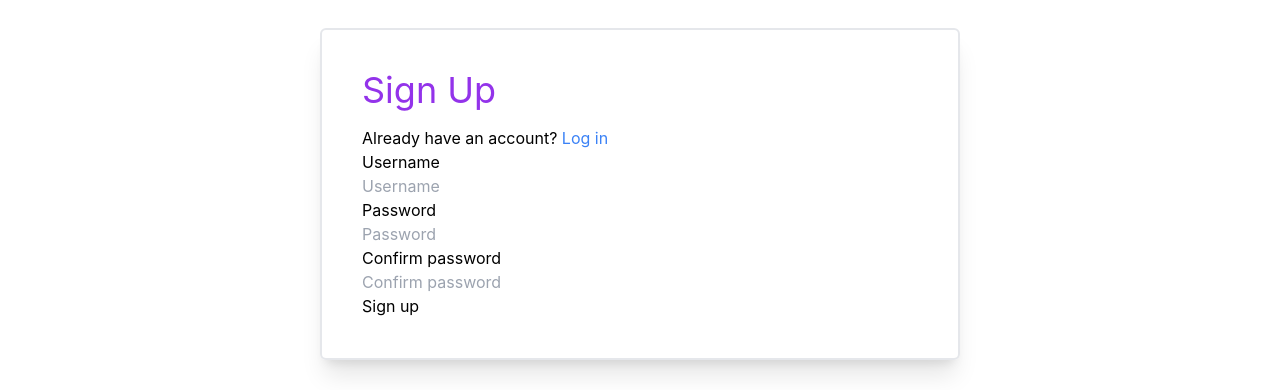
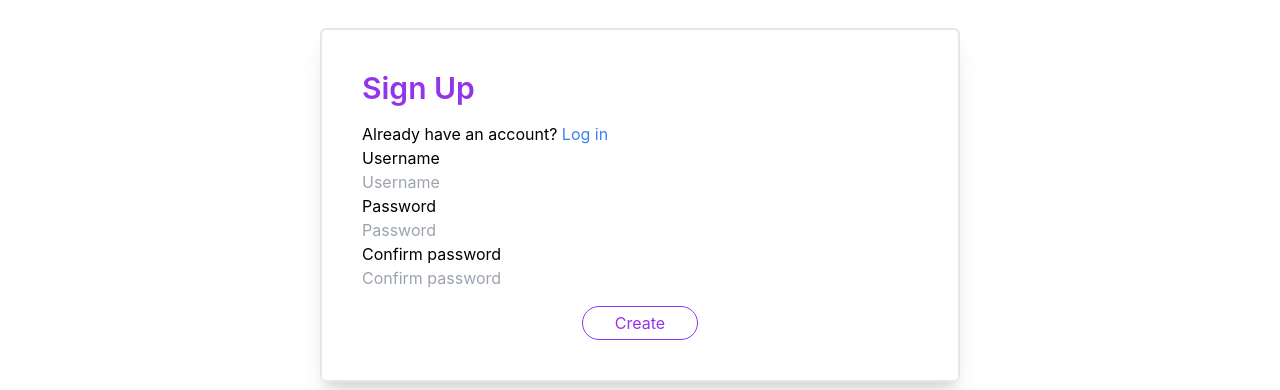
Before and after one commit to SultanBadri/MERN-blog, a React (Create React App) app in the folder client/: page /signup in a window 1280 px wide. Shown: the part 152-542 px from the top of the page. Built offline with nearby package versions, Linux system fonts and the light colour scheme; no server answers.

Commit message:
Made some much needed design improvements

```diff
--- a/client/src/pages/Dashboard.tsx
+++ b/client/src/pages/Dashboard.tsx
@@ -72,7 +72,7 @@ function Dashboard({ posts, setPosts }: IProps) {
               <p>Published on {new Date(post.date).toLocaleDateString()}</p>
               <button
                 onClick={() => togglePublish(post)}
-                className="bg-white text-purple-600 border border-purple-600 my-2 px-2 py-1 rounded duration-300 hover:text-white hover:bg-purple-600"
+                className="px-8 py-1 mt-2 rounded-full border border-purple-600 text-purple-600 duration-300 hover:text-white hover:bg-purple-600"
               >
                 {post.published ? "Unpublish" : "Publish"}
               </button>
--- a/client/src/pages/Login.tsx
+++ b/client/src/pages/Login.tsx
@@ -39,7 +39,7 @@ function Login({ setUser }: IProps) {
   return (
     <div className="bg-black-500 w-1/2 mt-24 absolute left-1/2 -translate-x-1/2">
       <div className="border-2 p-10 shadow-xl rounded-md">
-        <h1 className="text-purple-600 text-4xl pb-4">Log in</h1>
+        <h1 className="text-purple-600 text-3xl font-semibold pb-4">Log in</h1>
         <p>
           Don't have an account?
           <Link to="/signup" className="text-blue-500 hover:underline">
@@ -77,7 +77,14 @@ function Login({ setUser }: IProps) {
               required
             />
           </div>
-          <button type="submit">Log in</button>
+          <div className="flex items-center justify-center">
+            <button
+              type="submit"
+              className="px-8 py-1 mt-4 rounded-full border border-purple-600 text-purple-600 duration-300 hover:text-white hover:bg-purple-600"
+            >
+              Create
+            </button>
+          </div>
         </form>
       </div>
     </div>
--- a/client/src/pages/PostForm.tsx
+++ b/client/src/pages/PostForm.tsx
@@ -70,7 +70,11 @@ function PostForm({ posts, setPosts }: IProps) {
 
   return (
     <>
-      <h1 className="text-3xl font-bold text-center">Write your own blog</h1>
+      <div className="bg-black-500 w-1/2 mt-24 absolute left-1/2 -translate-x-1/2">
+        <div className="border-2 p-10 shadow-xl rounded-md">
+          <h1 className="text-purple-600 text-3xl font-bold pb-4">
+            Write your own blog
+          </h1>
           <form onSubmit={(e) => handleSubmit(e)}>
             {/* Post title */}
             <label htmlFor="title">Title</label>
@@ -111,8 +115,14 @@ function PostForm({ posts, setPosts }: IProps) {
               required
             />
             <br />
-        <button>Post</button>
+            <div className="flex items-center justify-center">
+              <button className="px-8 py-1 mt-4 rounded-full border border-purple-600 text-purple-600 duration-300 hover:text-white hover:bg-purple-600">
+                Create
+              </button>
+            </div>
           </form>
+        </div>
+      </div>
     </>
   );
 }
--- a/client/src/pages/SignUp.tsx
+++ b/client/src/pages/SignUp.tsx
@@ -29,7 +29,7 @@ function SignUp() {
   return (
     <div className="bg-black-500 w-1/2 mt-24 absolute left-1/2 -translate-x-1/2">
       <div className="border-2 p-10 shadow-xl rounded-md">
-        <h1 className="text-purple-600 text-4xl pb-4">Sign Up</h1>
+        <h1 className="text-purple-600 text-3xl font-semibold pb-4">Sign Up</h1>
         <p>
           Already have an account?
           <Link to="/login" className="text-blue-500 hover:underline">
@@ -81,7 +81,14 @@ function SignUp() {
               required
             />
           </div>
-          <button type="submit">Sign up</button>
+          <div className="flex items-center justify-center">
+            <button
+              type="submit"
+              className="px-8 py-1 mt-4 rounded-full border border-purple-600 text-purple-600 duration-300 hover:text-white hover:bg-purple-600"
+            >
+              Create
+            </button>
+          </div>
         </form>
       </div>
     </div>
```
Lines whose indentation alone changed are shown as unchanged.
